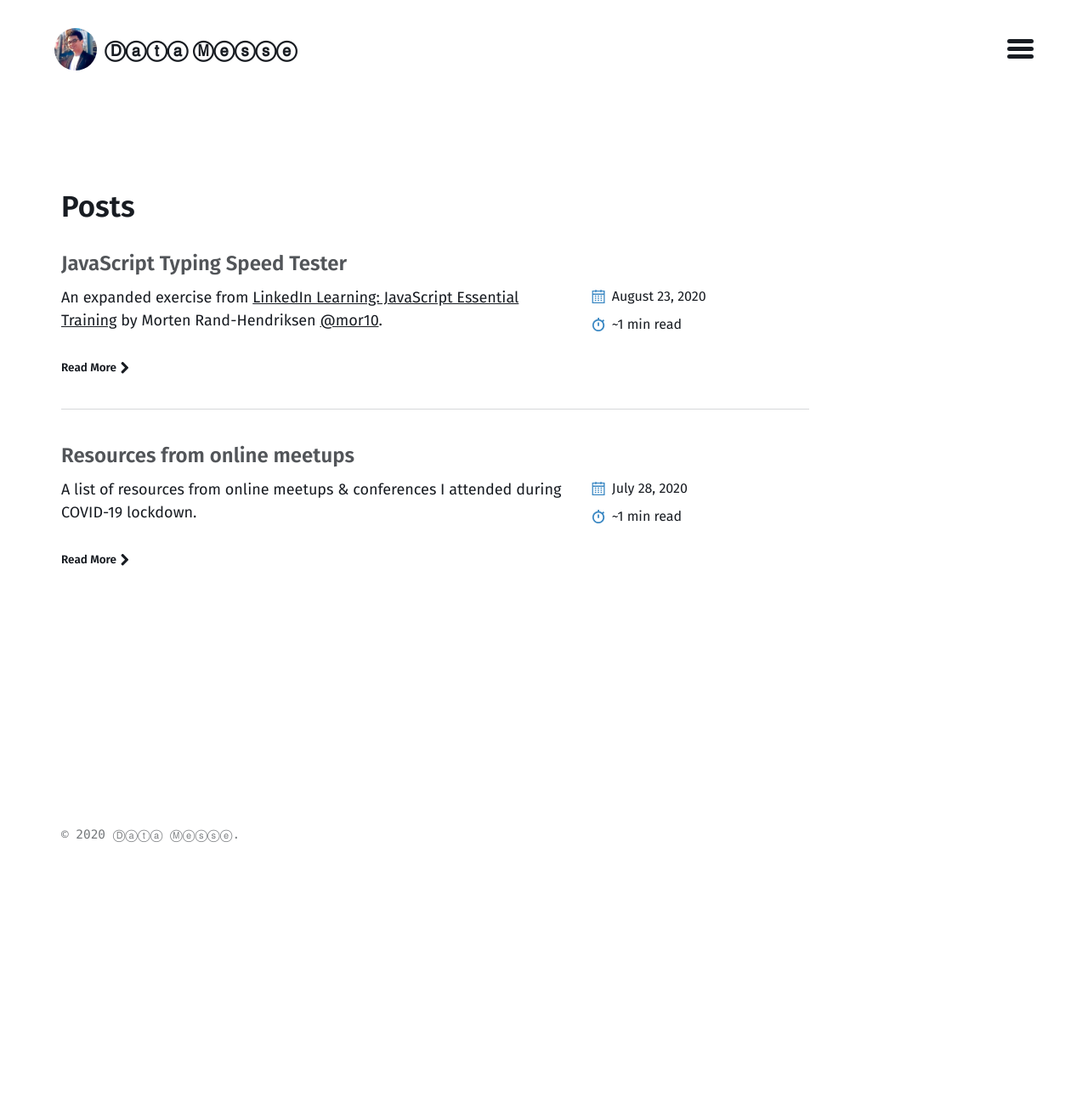
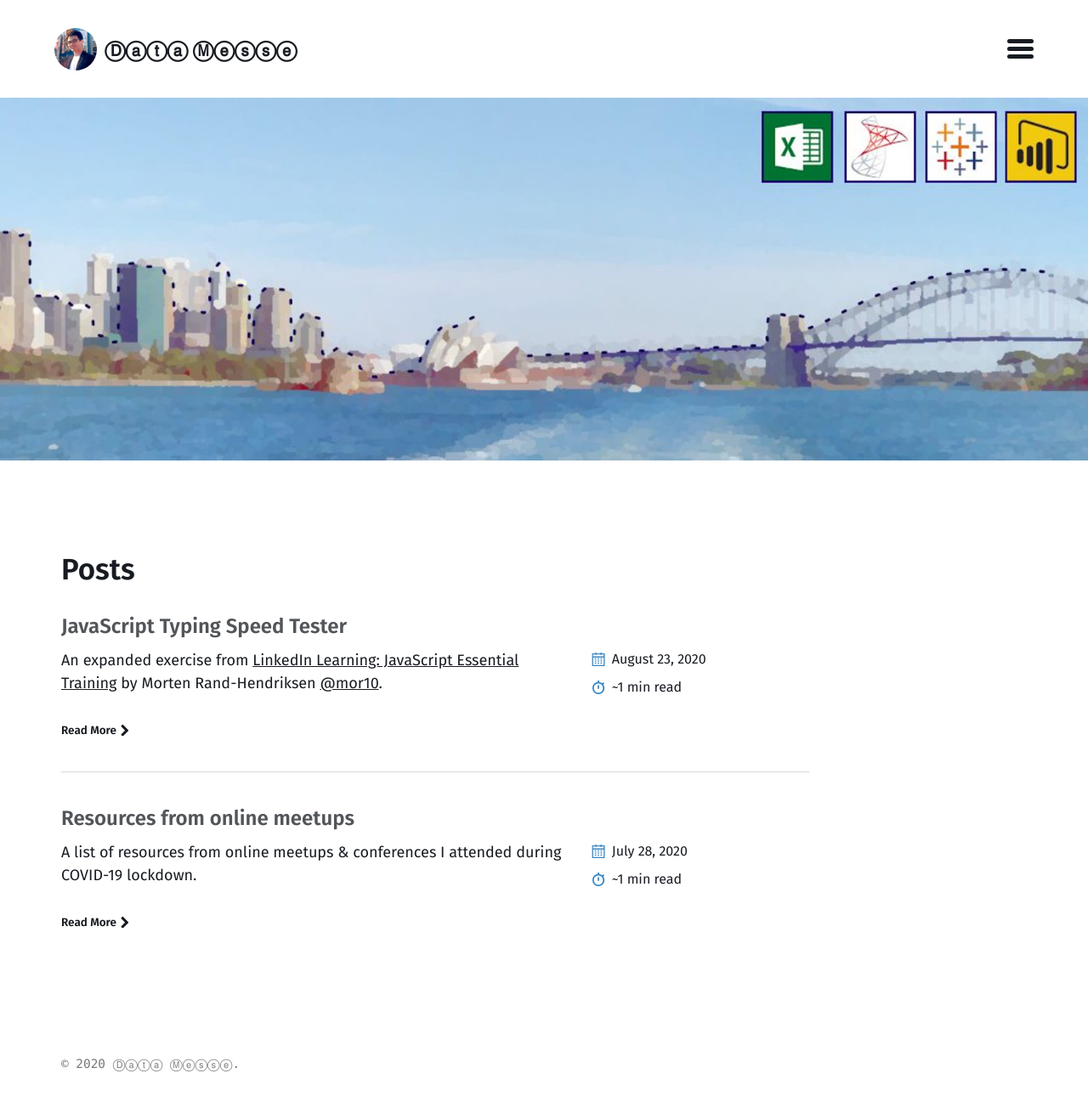
Before and after one commit to datamesse/blog, a Jekyll site: the page built from index.md, in a window 1280 px wide. Shown: the whole page at 85% size. Built offline with Jekyll 4.4.1, drawn with Linux system fonts in a browser that asks for light colours; before the commit the page ends 1021 px from its top, so only the background shows below that.

Commit message:
Update index.md

```diff
--- a/index.md
+++ b/index.md
@@ -1,3 +1,4 @@
 ---
 layout: home
+image: "/assets/images/background_1500x500.jpg"
 ---
```
